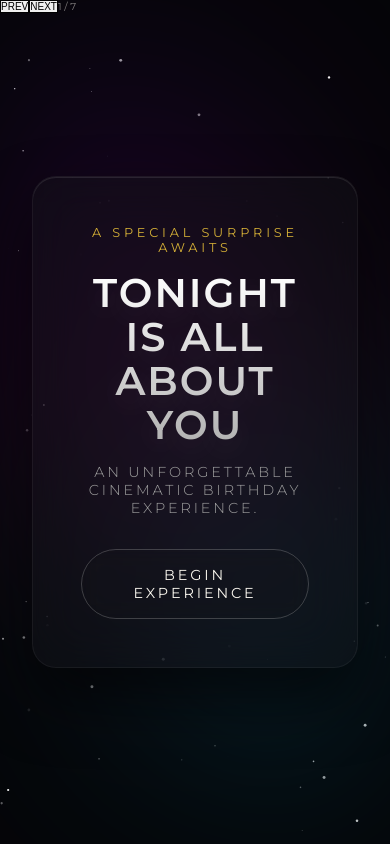
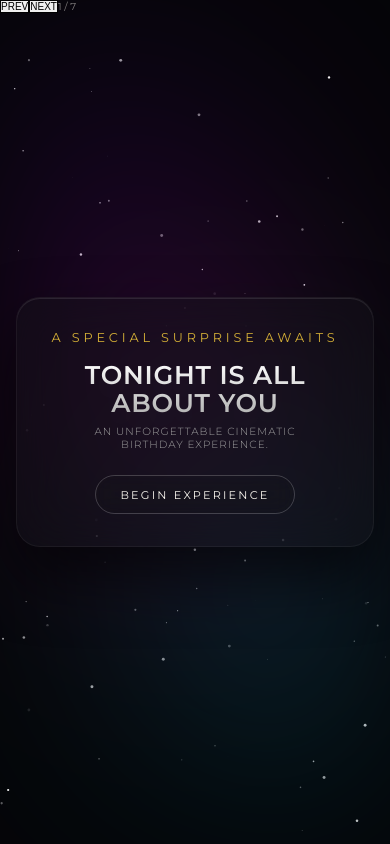
Before and after one commit to Sasi-Yuji/birthday, a React (Vite) app: page / in a window 390 px wide. Built offline with nearby package versions, Linux system fonts and the light colour scheme.

Commit message:
Initial commit

```diff
--- a/src/components/SceneGift.jsx
+++ b/src/components/SceneGift.jsx
@@ -366,7 +366,7 @@ const SceneGift = ({ onComplete }) => {
         </AnimatePresence>
       </div>
 
-      <div className="pb-28 md:pb-36 z-40 flex justify-center w-full">
+      <div className="pb-6 md:pb-12 z-40 flex justify-center w-full">
         <AnimatePresence>
           {showContinue && (
             <motion.button
--- a/src/components/ScenePuzzle.jsx
+++ b/src/components/ScenePuzzle.jsx
@@ -74,15 +74,15 @@ const ScenePuzzle = ({ onComplete }) => {
       </div>
       <div className="relative z-40 mt-10">
         {isWin && (
-          <button onClick={onComplete} className="btn-luxury animate-fade-in pointer-events-auto">
+          <button onClick={onComplete} className="btn-luxury py-3 px-10 text-xs md:text-sm animate-fade-in pointer-events-auto">
             Unlock Surprise
           </button>
         )}
       </div>
 
-      {/* Teddy Bear Friends */}
-      <TeddyBear startPos="top-left" delay={1.5} side="left" />
-      <TeddyBear startPos="bottom-right" delay={2.5} side="right" />
+      {/* Premium Teddy Bear Friends */}
+      <TeddyBear type="teddy3" delay={1.5} />
+      <TeddyBear type="teddy4" delay={2.5} />
     </>
   );
 };
--- a/src/components/ui/TeddyBear.jsx
+++ b/src/components/ui/TeddyBear.jsx
@@ -9,28 +9,30 @@ const images = { teddy1, teddy2, teddy3, teddy4 };
 
 const TeddyBear = ({ type = "teddy3", delay = 0.5 }) => {
   const isMobile = typeof window !== 'undefined' && window.innerWidth < 768;
+  const isSmallMobile = typeof window !== 'undefined' && window.innerWidth < 480;
 
-  // Define animations based on teddy type
+  // Responsive sizing
+  const size = isSmallMobile ? 65 : isMobile ? 85 : 160;
+
+  // Animation config using absolute viewport units (vw/vh) for Top/Left/Right/Bottom
   const animations = {
-    teddy3: {
-      initial: { x: "-50vw", y: "110vh", opacity: 0, rotate: -15 },
+    teddy3: { // Settles Top-Left, Comes from Bottom-Left Outside
+      initial: { left: "-30vw", top: "110vh", opacity: 0, rotate: -20 },
       animate: {
-        x: isMobile ? "2vw" : "8vw",
-        y: isMobile ? "10vh" : "12vh",
+        left: isMobile ? "2vw" : "4vw",
+        top: isMobile ? "5vh" : "8vh",
         opacity: 1,
         rotate: 0
-      },
-      position: "top-left"
+      }
     },
-    teddy4: {
-      initial: { x: "110vw", y: "-50vh", opacity: 0, rotate: 15 },
+    teddy4: { // Settles Bottom-Right, Comes from Top-Right Outside
+      initial: { left: "110vw", top: "-30vh", opacity: 0, rotate: 20 },
       animate: {
-        x: isMobile ? "68vw" : "80vw",
-        y: isMobile ? "72vh" : "70vh",
+        left: isMobile ? "75vw" : "82vw",
+        top: isMobile ? "78vh" : "72vh",
         opacity: 1,
         rotate: 0
-      },
-      position: "bottom-right"
+      }
     }
   };
 
@@ -41,15 +43,12 @@ const TeddyBear = ({ type = "teddy3", delay = 0.5 }) => {
       initial={config.initial}
       animate={config.animate}
       transition={{
-        duration: 2.5,
+        duration: 3.5,
         delay,
-        ease: [0.34, 1.56, 0.64, 1] // Custom soft ease-out-back for premium feel
+        ease: [0.34, 1.56, 0.64, 1]
       }}
-      className="fixed pointer-events-none z-50"
-      style={{
-        width: isMobile ? '80px' : '150px',
-        height: 'auto'
-      }}
+      className="fixed pointer-events-none z-[9999]"
+      style={{ width: size }}
     >
       <motion.div
         animate={{
@@ -60,14 +59,14 @@ const TeddyBear = ({ type = "teddy3", delay = 0.5 }) => {
           duration: 4,
           repeat: Infinity,
           ease: "easeInOut",
-          delay: delay + 2.5 // Start floating after entry
+          delay: delay + 3.5
         }}
-        className="relative w-full h-full"
+        className="w-full h-auto"
       >
         <img
           src={images[type]}
           alt={`Teddy ${type}`}
-          className="w-full h-auto drop-shadow-[0_10px_20px_rgba(0,0,0,0.3)]"
+          className="w-full h-auto drop-shadow-[0_20px_40px_rgba(0,0,0,0.5)]"
         />
       </motion.div>
     </motion.div>
--- a/src/index.css
+++ b/src/index.css
@@ -33,7 +33,7 @@ html {
 }
 
 .title-cinematic {
-  font-size: clamp(2.5rem, 6vw, 5.5rem);
+  font-size: clamp(1.8rem, 8vw, 5.5rem);
   line-height: 1.1;
   letter-spacing: 0.05em;
   text-transform: uppercase;
@@ -41,17 +41,18 @@ html {
   -webkit-background-clip: text;
   -webkit-text-fill-color: transparent;
   text-shadow: 0 10px 30px rgba(255, 255, 255, 0.1);
-  margin-bottom: 1rem;
+  margin-bottom: 0.5rem;
+  padding: 0 1rem;
 }
 
 .subtitle-elegant {
-  font-size: clamp(0.9rem, 2vw, 1.2rem);
+  font-size: clamp(0.7rem, 3vw, 1.2rem);
   font-weight: 300;
-  letter-spacing: 0.2em;
+  letter-spacing: 0.15em;
   color: var(--text-muted);
   text-transform: uppercase;
-  margin-bottom: 2rem;
-  max-width: 800px;
+  margin-bottom: 1.5rem;
+  max-width: 90%;
   margin-inline: auto;
 }
 
@@ -84,10 +85,11 @@ html {
   flex-direction: column;
   align-items: center;
   justify-content: center;
-  padding: 2rem;
+  padding: clamp(1rem, 5vw, 2rem);
   opacity: 0;
   visibility: hidden;
   pointer-events: none;
+  overflow: hidden;
 }
 
 .scene-container.active {
@@ -342,3 +344,37 @@ html {
   z-index: 40;
   box-shadow: 0 10px 20px rgba(0, 0, 0, 0.5);
 }
+
+/* Responsive Breakpoints */
+@media (max-width: 1024px) {
+  .title-cinematic { font-size: clamp(2rem, 7vw, 4rem); }
+}
+
+@media (max-width: 768px) {
+  .title-cinematic { font-size: clamp(1.8rem, 9vw, 3.5rem); }
+  .btn-luxury { padding: 0.8rem 2rem; font-size: 0.8rem; }
+  .glass-panel { padding: 2rem; }
+}
+
+@media (max-width: 480px) {
+  .title-cinematic { font-size: 1.6rem; letter-spacing: 0.03em; }
+  .subtitle-elegant { font-size: 0.65rem; letter-spacing: 0.1em; }
+  .scene-container { padding: 1rem; }
+  .btn-luxury { padding: 0.7rem 1.5rem; font-size: 0.7rem; }
+
+  /* Prevent overflow on small screens */
+  body { font-size: 14px; }
+
+  /* Ensure canvas containers don't push content off screen */
+  #cake-canvas-container {
+    height: 40vh !important;
+    min-height: 280px !important;
+  }
+}
+
+/* Fix for very short screens */
+@media (max-height: 600px) {
+  .title-cinematic { font-size: 1.4rem; }
+  .subtitle-elegant { margin-bottom: 0.5rem; }
+  .content-wrapper { margin-top: 1rem; }
+}
```
